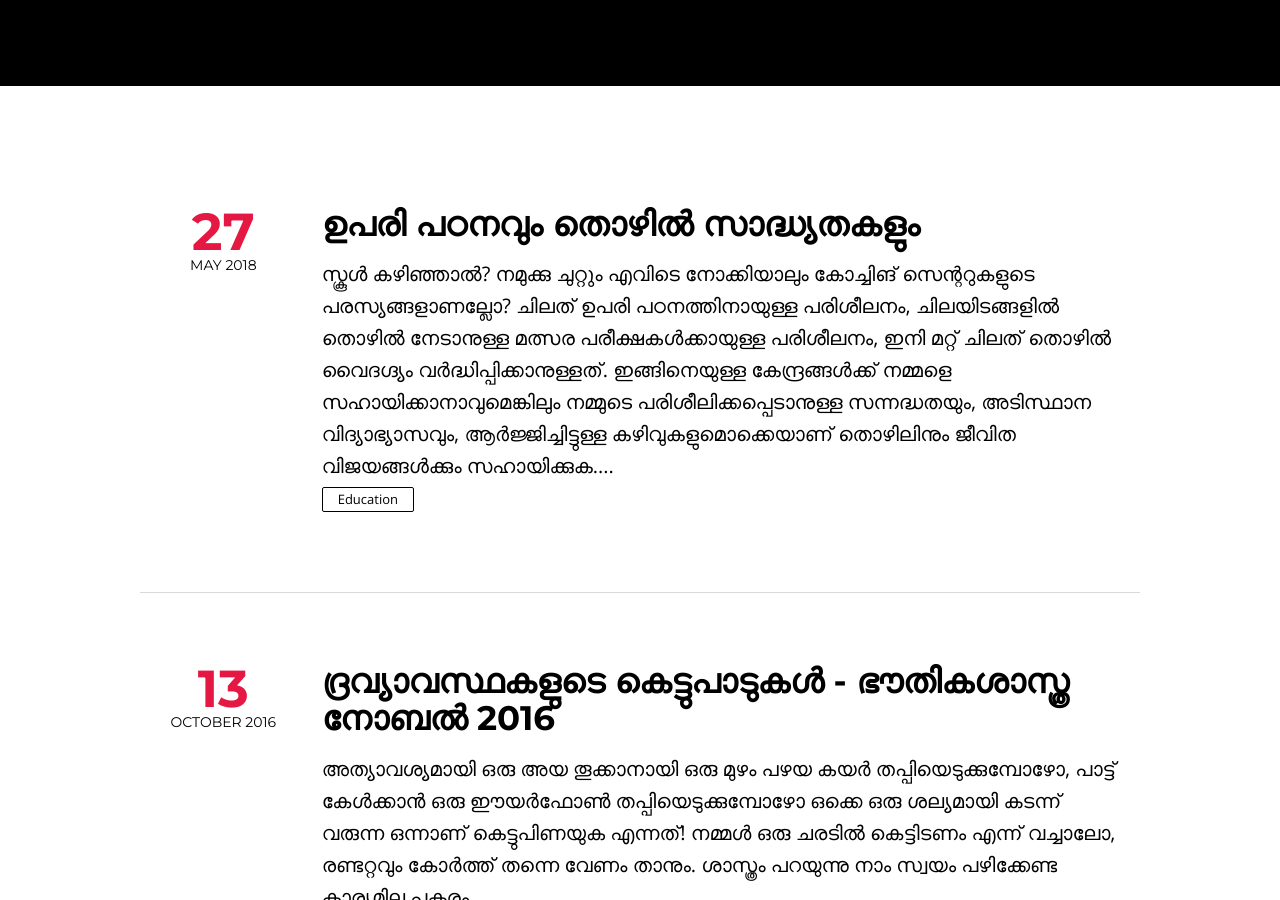
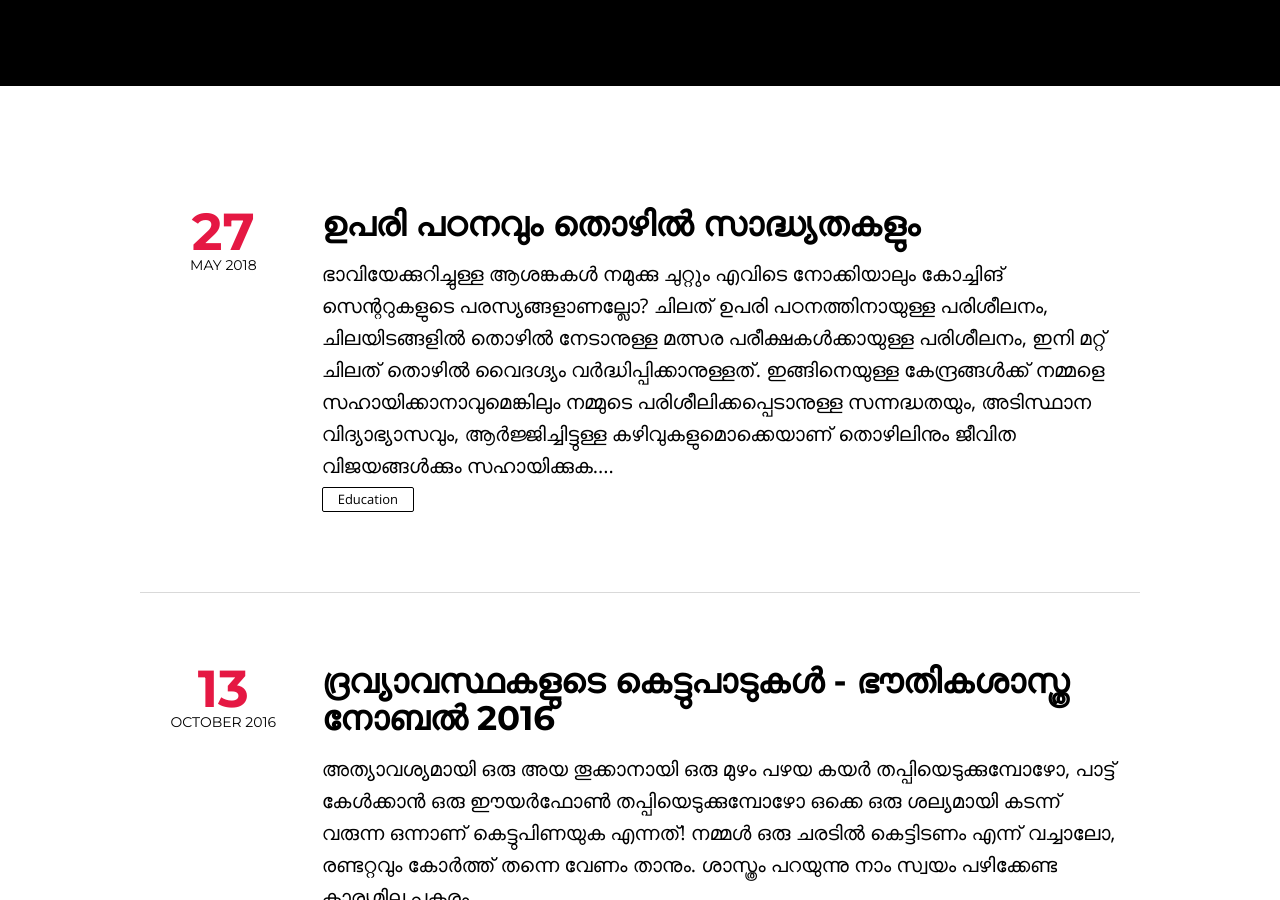
Before and after one commit to nishad/jijopu.github.io, a Jekyll site: the page built from index.html, in a window 1280 px wide and 900 px high, scrolled down 529 px. Built offline with Jekyll 4.4.1, drawn with Linux system fonts in a browser that asks for light colours; nearby versions of some CDN libraries; the list of posts is cut into pages by our own code.

Commit message:
fin tune

```diff
--- a/_posts/2018-05-27-career1.md
+++ b/_posts/2018-05-27-career1.md
@@ -14,7 +14,9 @@ comments: true
 title: "ഉപരി പഠനവും തൊഴിൽ സാദ്ധ്യതകളും"
 permalink: career1
 ---
-## സ്കൂൾ കഴിഞ്ഞാൽ?
+
+## ഭാവിയേക്കുറിച്ചുള്ള ആശങ്കകൾ
+
 നമുക്കു ചുറ്റും എവിടെ നോക്കിയാലും കോച്ചിങ് സെന്ററുകളുടെ പരസ്യങ്ങളാണല്ലോ? ചിലത് ഉപരി പഠനത്തിനായുള്ള പരിശീലനം, ചിലയിടങ്ങളിൽ തൊഴിൽ നേടാനുള്ള മത്സര പരീക്ഷകൾക്കായുള്ള പരിശീലനം, ഇനി മറ്റ് ചിലത് തൊഴിൽ വൈദഗ്ദ്യം വർദ്ധിപ്പിക്കാനുള്ളത്. ഇങ്ങിനെയുള്ള കേന്ദ്രങ്ങൾക്ക് നമ്മളെ സഹായിക്കാനാവുമെങ്കിലും നമ്മുടെ പരിശീലിക്കപ്പെടാനുള്ള സന്നദ്ധതയും, അടിസ്ഥാന വിദ്യാഭ്യാസവും, ആർജ്ജിച്ചിട്ടുള്ള കഴിവുകളുമൊക്കെയാണ് തൊഴിലിനും ജീവിത വിജയങ്ങൾക്കും സഹായിക്കുക. ഐഎസ് അടക്കമുള്ള ജോലികൾക്കുള്ള പരീക്ഷകൾ പാസാകാനുള്ള ഒരുക്കത്തിൽ പകുതിയെങ്കിലും സഹായിക്കാൻ നമ്മൾ സ്കൂളുകളിൽ പഠിച്ച പുസ്തകങ്ങൾ ഒരിക്കൽ കൂടിയെടുത്ത് വായിച്ച് അറിവ് പുതുക്കിയാൽ മതിയാകുമെന്ന് വിശ്വസിക്കാൻ പലർക്കും പ്രയാസമായിരിക്കും. അതിനൊപ്പം ആനുകാലിക പ്രസിദ്ധീകരണങ്ങൾ - മികച്ച ചില പത്ര മാസികകൾ - കൂടി പതിവായി വായിച്ച് കുറിപ്പുകൾ എടുക്കുന്നവർക്ക് വേറെ ഒരു കോച്ചിങ്ങും പലപ്പോഴും ആവശ്യം വരാറില്ല. എന്നാൽ പിഎസ് സി അടക്കമുള്ള പരീക്ഷകൾക്ക് പിറകേ പായുന്ന നമ്മുടെ ഉദ്യോഗാർത്ഥികൾ പലപ്പോഴും ഇക്കാര്യങ്ങൾ ആലോചിക്കാതെ ഉത്തരങ്ങൾ ഓർത്തിരിക്കാനുള്ള സൂത്ര വാക്യങ്ങളുടെയും, എല്ലാം കാച്ചിക്കുറുക്കിയ ഗൈഡുകളുടെയും, ഓർമ്മ ശക്തി വർദ്ധിപ്പിക്കാനുള്ള തന്ത്രങ്ങളുടെയുമൊക്കെ പിന്നാലെയാണ്.
 
 ഇത്രയും സൂചിപ്പിച്ചത് നമ്മൾ ആഗ്രഹിക്കുന്ന, അല്ലെങ്കിൽ നമുക്ക് അനുയോജ്യമായ തൊഴിൽ ലഭിക്കുന്നത് വളരെ കുറച്ച് ആളുകൾക്ക് സംഭവിക്കുന്ന ഒരു കാര്യമാണെന്ന് പറയാനാണ്. അതിനു പ്രധാന കാരണം നമ്മൾ സ്വയം വിലയിരുന്നതിൽ അമ്പേ പരാജയപ്പെടുന്നു എന്നുള്ളതോ, അല്ലെങ്കിൽ അതിനെടുക്കുന്ന സമയം വളരെ കൂടുതലാണെന്നതോ ആണ്. അടുത്തിടെ ഒരു ഐടി കമ്പനിയിൽ നടന്ന കാര്യം നമുക്ക് നോക്കാം: കേരളത്തിലെ അറിയപ്പെടുന്ന രണ്ട് സ്വകാര്യ എഞ്ചിനീയറിങ്ങ് കോളേജുകളിലെ പതിനഞ്ച് വീതം കുട്ടികളെ ജോലിക്കായുള്ള ഇന്റേൺഷിപ്പിന് തെരെഞ്ഞെടുത്തു. രണ്ട് മാസം കഴിഞ്ഞ് അവരെ മുഴുവൻ പിരിച്ച് വിട്ടു. ഇക്കാലം കൊണ്ട് അവർക്ക് തൊഴിലിനു വേണ്ട വൈദഗ്ദ്യം - അതായത് കസ്റ്റമർക്ക് ആവശ്യമുള്ള നിലവാരത്തിൽ ഉള്ള സേവനം നൽകാനുള്ള കഴിവ് - നേടിയെടുക്കാനായില്ല എന്നതായിരുന്നു കാര്യം. ഒരു ശാസ്ത്ര, സാങ്കേതിക വിദ്യാഭ്യാസ ബിരുദം നേടുന്ന ഒരു ശരാശരി ഉദ്യോഗാർത്ഥിക്കുണ്ടാവേണ്ട കഴിവുകളൊക്കെയേ അവർക്കാവശ്യമുണ്ടായിരുന്നുള്ളൂ. എന്നിട്ടും അവർക്ക് ആ നിലവാരം ചുരുങ്ങിയ കാലയളവിനുള്ളിൽ നേടിയെടുക്കാനായില്ലെങ്കിൽ അതിനർത്ഥ നമ്മുടെ ബഹു ഭൂരിപക്ഷം വിദ്യാർത്ഥികളും അടിസ്ഥാന കഴിവുകൾ (basic skills) പോലുമില്ലാതെയാണ് പുറത്തിറങ്ങുന്നതെന്നാണ്. ഓരോ കോഴ്സും ചെയ്യുമ്പോൾ നമുക്ക് ചില പ്രത്യേക കഴിവുകൾ (specific skills) ലഭിക്കാറുണ്ട്. അതോടൊപ്പം നമ്മൾ ജീവിത്തത്തിൽ മുന്നോട്ട് പോകുമ്പോൾ ആർജ്ജിച്ച് പോകുന്ന കഴിവുകളുമുണ്ട് (transferable skills). ഇതിനൊപ്പം തൊഴിലിലും ജീവിതത്തിലും മികവ് കാണിക്കാൻ ലൈഫ് സ്കിൽസും അവശ്യമാണ്.
@@ -24,6 +26,7 @@ permalink: career1
 ഇതെല്ലാം പറഞ്ഞത് ഭാവിയിൽ തൊഴിൽ ലഭിക്കുക പ്രയാസകരമാണെന്ന് സൂചിപ്പിക്കാനല്ല, പകരം കരിയർ തെരെഞ്ഞെടുക്കുമ്പോൾ സ്വന്തം കഴിവുകൾക്കും താല്പര്യങ്ങൾക്കും അനുസരിച്ച് വേണമെന്ന് പരാമർശിക്കാനാണ്. സ്കൂൾ വിദ്യാഭ്യാസത്തിന് ശേഷം ഏത് വഴിക്ക് പോകണമെന്ന് അല്പം സമയമെടുത്ത് തീരുമാനിച്ചാൽ നമുക്ക് വിഷമിക്കേണ്ടി വരില്ല. നമ്മൾക്ക് വശമുള്ള വിഷയങ്ങൾക്ക് മുൻഗണന നൽകുന്ന ബിരുദങ്ങൾക്ക് ചേർന്ന്, ഒരു പത്ത് വർഷം അപ്പുറമുള്ള ഭാവി വരെ എങ്ങിനെയായിരിക്കുമെന്ന് ആസൂത്രണം ചെയ്താൽ ഭാവി ശോഭനമാകാൻ സാധ്യതയേറെയാണ്. ഏത് തൊഴിൽ മേഖലയാണ് താല്പര്യമെന്നാൽ അതിൽ വിജയിക്കാൻ ആവശ്യമുള്ള വൈദഗ്ദ്യം പടിപടിയായി നേടുന്നത് പഠിച്ചിറങ്ങുമ്പോൾ തന്നെ തൊഴിൽ നേടാൻ സഹായിക്കും. കാരണം ലളിതമാണ് - ഏതോരു തൊഴിൽ ദാതാവിന്റെയും സ്വപ്നമാണ് തനിക്കാവശ്യമുള്ള കഴിവുകളുള്ള സ്ഥിരോത്സാഹിയായ ഒരു ഉദ്യോഗാർത്ഥിയെ ലഭിക്കുകയെന്നത്. അതോടൊപ്പം ഓർക്കേണ്ട ഒന്നാണ് ഇന്ന് ക്യാമ്പസ് റിക്രൂട്ട്മെന്റ് എന്നതൊക്കെ വലിയ നിരാശയാണ് തൊഴിൽദാതാക്കൾക്കെന്നത്. ഈ സാഹചര്യത്തിൽ ചില പഠന വഴികളും, പ്രോഗ്രാമുകളും അവയുടെ സാദ്ധ്യതകളും ഈ ലക്കത്തിലും, വരുന്ന ലക്കങ്ങളിലുമായി നമുക്ക് പരിശോധിക്കാം.
 
 ***
+
 ## ഹയർ സെക്കണ്ടറി വിദ്യാഭ്യാസം
 
 ബിരുദ പ്രോഗ്രാമുകൾക്കുള്ള അടിസ്ഥാനം ഹയർ സെക്കണ്ടറി വിദ്യാഭ്യാസമാണല്ലോ. നമുക്ക് എഞ്ചിനീയറിങ്ങ്, മെഡിസിൻ എന്ന രണ്ട് വഴികളാണ് സ്കൂൾ തലം മുതലേ പലപ്പോഴും തലയിലുറയ്ക്കുന്നത്. എഞ്ചിനീയർമാരെക്കാൾ കൂടുതൽ തൊഴിൽ നൽകുന്ന മേഖലകൾ പലപ്പൊഴും ബാങ്കിങ്ങ്, ഇൻഷുറൻസ് രംഗങ്ങളാണ്. അതോടൊപ്പം നിയമം, അക്കൗണ്ടിങ്ങ്, ടാക്സ്, ഹോസ്പിറ്റാലിറ്റി എന്നിങ്ങനെ നിരവധി വഴികളുണ്ട്. അതു പോലെ തന്നെ ഭാഷാ വൈദഗ്ദ്യം, സാമൂഹ്യ ശാസ്ത്രം, ചരിത്രം, ഭൂമിശാസ്ത്രം, സോഷ്യൽ വർക്ക്, എന്നിങ്ങനെ പല മേഖലകളിൽ അവസരങ്ങളുണ്ട്. ഇതിനൊക്കെ ശാസ്ത്രമോ, സാങ്കേതികവിദ്യയോ പഠിക്കേണ്ട സാഹചര്യമില്ല, പകരം അവയൊക്കെ സ്കൂൾ നിലവാരത്തിൽ അറിഞ്ഞിരുന്നാൽ മതിയാകും. അതായത് മേൽപ്പറഞ്ഞ പല വിഷയങ്ങളിലും പ്രാവീണ്യം നേടാൻ അതിൽ താല്പര്യമുള്ളവർക്ക് നേരത്തേ തീരുമാനമെടുത്താൽ വളരെയെളുപ്പം സാധിക്കും.
```
Also changed, not shown: other parts of _posts/2018-05-27-career1.md (+3 -1 lines).
